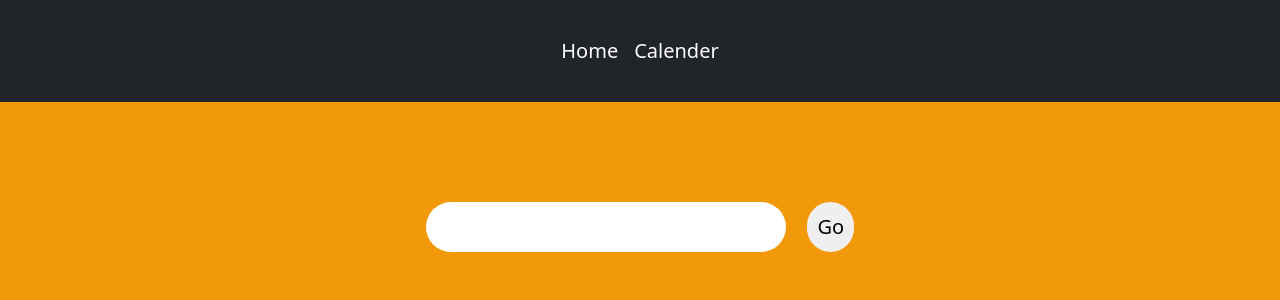
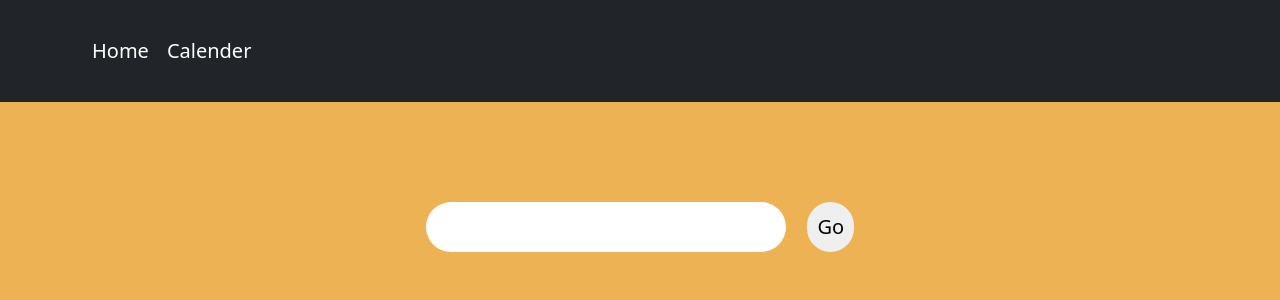
Before and after one commit to aswathyeg/react-todoApp, a React (Create React App) app: page / in a window 1280 px wide. Shown: the top 300 px of the page. Built offline with nearby package versions, Linux system fonts and the light colour scheme.

Commit message:
bg updated

```diff
--- a/src/Styles.css
+++ b/src/Styles.css
@@ -19,7 +19,7 @@ a{
     align-items: center;
     justify-content: center;
     height: 100vh;
-  background-color: rgb(242, 153, 10);
+  background-color: rgb(237, 178, 84);
   }
   .container {
     display: flex;
@@ -53,11 +53,12 @@ a{
     list-style: none;
     margin: 0;
     padding: 0;
+
   }
   .singleTodo {
     border-radius: 50px;
     margin: 10px 0;
-    background-color: #d94b0e;
+    background-color: #d66433;
     padding: 10px 20px;
     display: flex;
     width: 450px;
@@ -69,6 +70,18 @@ a{
   .header-container{
      height: 1%;
      display: flex;
-     justify-content:right !important;
+     flex-direction: row;
+
+     /* justify-content:right !important; */
 
   }
+  .nav-item{
+    /* height: 1%;
+    display: flex; */
+  margin-left: 2px;
+  }
+  .brand{
+
+    justify-content:left!important;
+
+  }
```
